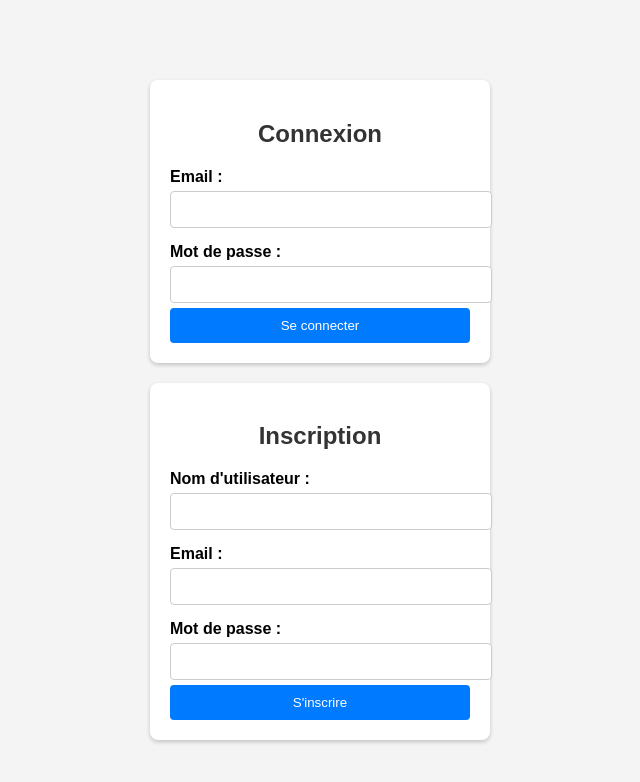
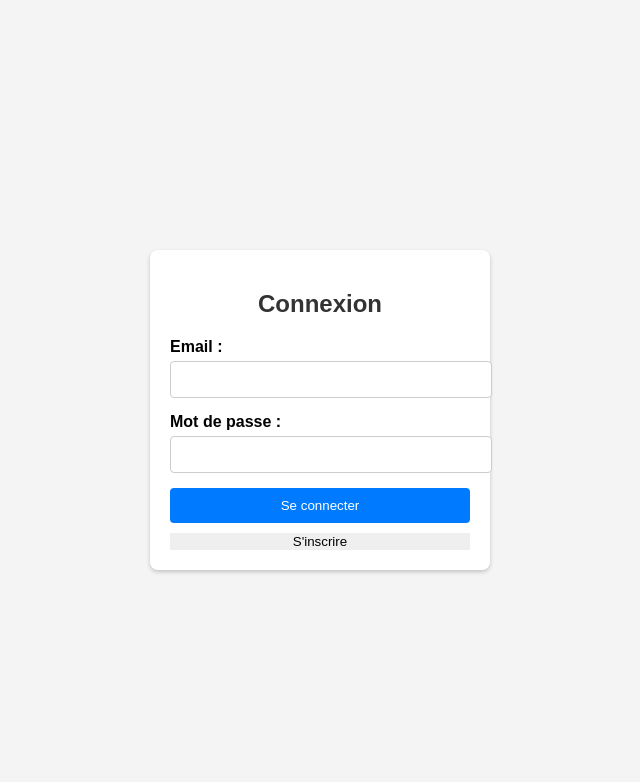
Before and after one commit to clement-jny/gamespace, a Next.js app: page / in a window 1280 px wide. Shown: the top 782 px of the page, without its empty margins (320-960 px from the left). Built offline with nearby package versions, Linux system fonts and the light colour scheme.

Commit message:
Front Signup & Login

```diff
--- a/app/loginForm.tsx
+++ b/app/loginForm.tsx
@@ -1,7 +1,11 @@
 import React from 'react';
 import './styles.css';
 
-const LoginForm = () => {
+interface LoginFormProps {
+    toggleSignup: () => void;
+}
+
+const LoginForm = ({ toggleSignup }: LoginFormProps) => {
     return (
         <div className="form-container">
             <h2 className="form-title">Connexion</h2>
@@ -14,7 +18,14 @@ const LoginForm = () => {
                     <label className="form-label">Mot de passe :</label>
                     <input className="form-input" type="password" />
                 </div>
-                <button className="form-button">Se connecter</button>
+                <button className="form-button">
+                    Se connecter
+                </button>
+
+                <button className="form-signup" onClick={toggleSignup}>
+                    S'inscrire
+                </button>
+
             </form>
         </div>
     );
--- a/app/page.tsx
+++ b/app/page.tsx
@@ -1,12 +1,22 @@
-import React from 'react';
+"use client"
+import React, { useState } from 'react';
 import LoginForm from './loginForm';
 import SignupForm from './signupForm';
 
 export default function Home() {
+	const [showSignup, setShowSignup] = useState(false);
+
+	const toggleSignup = () => {
+		setShowSignup(!showSignup);
+	};
+
 	return (
 		<main>
-			<LoginForm />
-			<SignupForm />
+			{showSignup ? (
+				<SignupForm toggleSignup={toggleSignup} />
+			) : (
+				<LoginForm toggleSignup={toggleSignup} />
+			)}
 		</main>
 	);
 }
--- a/app/signupForm.tsx
+++ b/app/signupForm.tsx
@@ -1,7 +1,11 @@
 import React from 'react';
 import './styles.css';
 
-const SignupForm = () => {
+interface SignupFormProps {
+    toggleSignup: () => void;
+}
+
+const SignupForm = ({ toggleSignup }: SignupFormProps) => {
     return (
         <div className="form-container">
             <h2 className="form-title">Inscription</h2>
@@ -18,7 +22,14 @@ const SignupForm = () => {
                     <label className="form-label">Mot de passe :</label>
                     <input className="form-input" type="password" />
                 </div>
-                <button className="form-button">S'inscrire</button>
+
+                <button className="form-button">
+                    Se connecter
+                </button>
+
+                <button className="form-signup" onClick={toggleSignup}>
+                    Annuler
+                </button>
             </form>
         </div>
     );
--- a/app/styles.css
+++ b/app/styles.css
@@ -37,6 +37,7 @@ body {
 }
 
 .form-button {
+    margin-top: 10px;
     width: 100%;
     padding: 10px;
     background-color: #007BFF;
@@ -46,6 +47,14 @@ body {
     cursor: pointer;
 }
 
+.form-signup {
+    margin-top: 10px;
+    width: 100%;
+    color: #000000;
+    border: none;
+    cursor: pointer;
+}
+
 .form-button:hover {
     background-color: #0056b3;
 }
```
